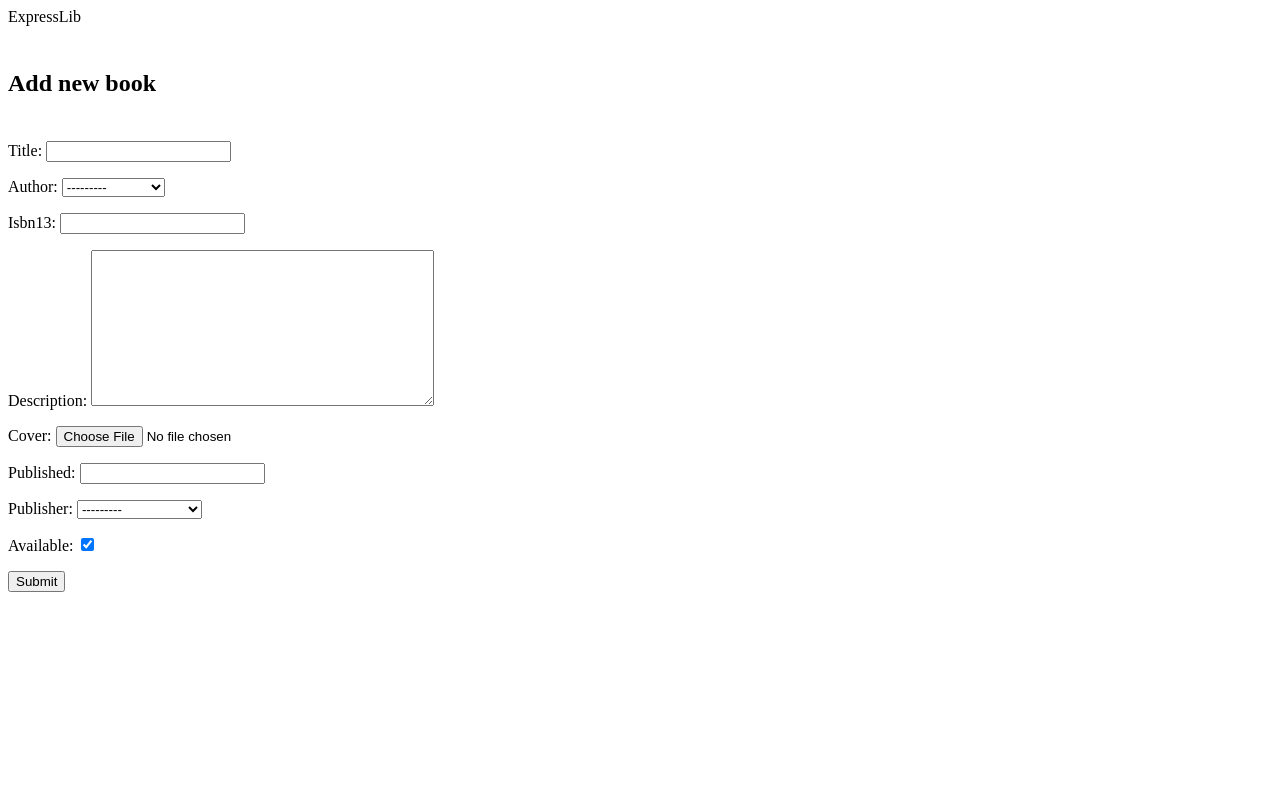
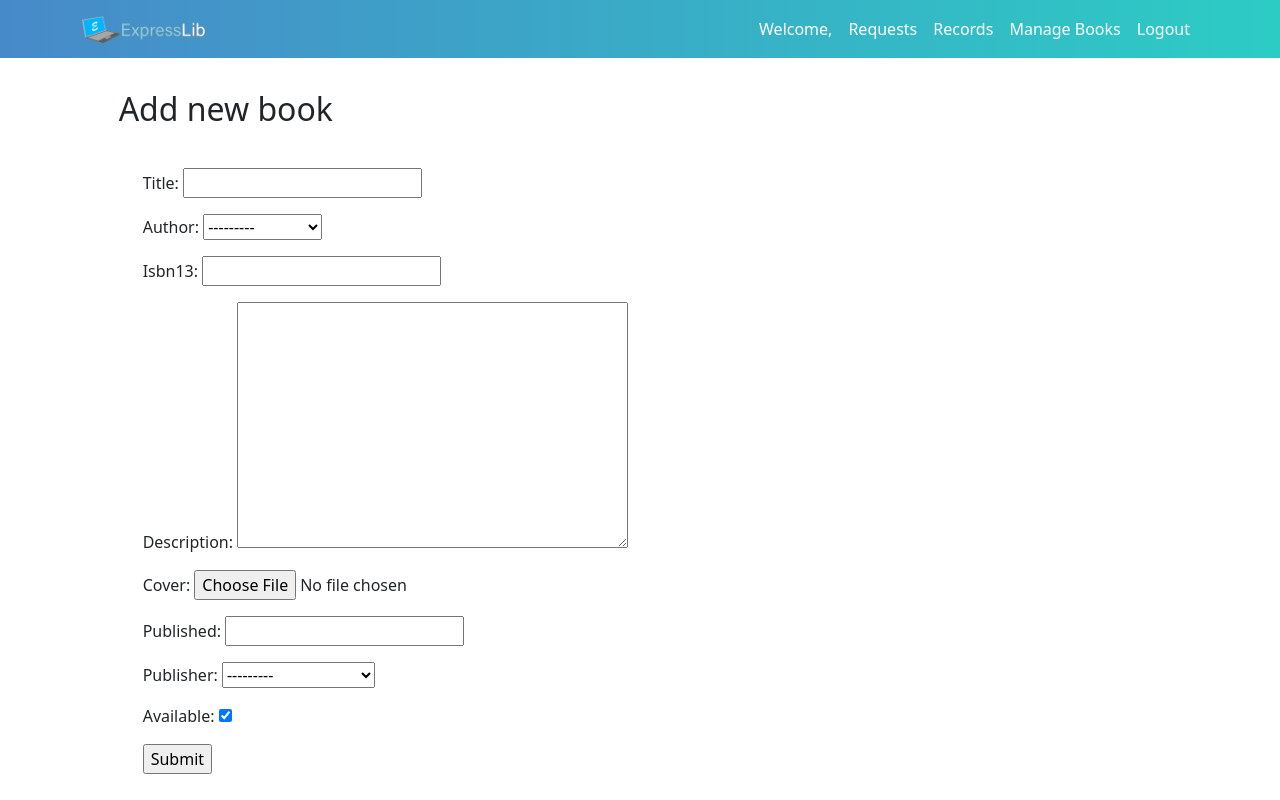
Before and after one commit to ajmdz/expresslib, a Django app: page /add/book/ in a window 1280 px wide. Run offline with Django 4.2, Linux system fonts and the light colour scheme; tables that the repository leaves empty hold one stand-in row (values such as "Sample post"); some libraries are stand-ins or nearby versions.

Commit message:
feat: (admin main) apply template design theme

```diff
--- a/templates/admin-main.html
+++ b/templates/admin-main.html
@@ -6,18 +6,11 @@
     <meta http-equiv="X-UA-Compatible" content="IE=edge">
     <meta name="viewport" content="width=device-width, initial-scale=1.0">
 
-    <link rel="stylesheet" type="text/css" href="{% static 'styles/main.css' %}"
+    <link href="https://cdn.jsdelivr.net/npm/bootstrap@5.1.3/dist/css/bootstrap.min.css" rel="stylesheet" integrity="sha384-1BmE4kWBq78iYhFldvKuhfTAU6auU8tT94WrHftjDbrCEXSU1oBoqyl2QvZ6jIW3" crossorigin="anonymous">
 
-    <title>ExpressLib</title>
-    <style>
-        {% comment %} table, tr, th, td {
-            border: 1px solid black;
-        } {% endcomment %}
-        th, td {
-            padding-left: 10px;
-            padding-right: 10px;
-        }
-    </style>
+    <link rel="stylesheet" type="text/css" href="{% static 'styles/navbar.css' %}">
+    <link rel="stylesheet" type="text/css" href="{% static 'styles/admin-main.css' %}">
+    <title>ExpressLib - Admin Dashboard</title>
 </head>
 <body>
     {% include 'admin-navbar.html' %}
@@ -25,5 +18,9 @@
     {% block content %}
 
     {% endblock content %}
+
+    <script src="https://code.jquery.com/jquery-3.2.1.slim.min.js" integrity="sha384-KJ3o2DKtIkvYIK3UENzmM7KCkRr/rE9/Qpg6aAZGJwFDMVNA/GpGFF93hXpG5KkN" crossorigin="anonymous"></script>
+    <script src="https://cdn.jsdelivr.net/npm/popper.js@1.12.9/dist/umd/popper.min.js" integrity="sha384-ApNbgh9B+Y1QKtv3Rn7W3mgPxhU9K/ScQsAP7hUibX39j7fakFPskvXusvfa0b4Q" crossorigin="anonymous"></script>
+    <script src="https://cdn.jsdelivr.net/npm/bootstrap@4.0.0/dist/js/bootstrap.min.js" integrity="sha384-JZR6Spejh4U02d8jOt6vLEHfe/JQGiRRSQQxSfFWpi1MquVdAyjUar5+76PVCmYl" crossorigin="anonymous"></script>
 </body>
 </html>
--- a/templates/admin-navbar.html
+++ b/templates/admin-navbar.html
@@ -0,0 +1,24 @@
+{% load static %}
+
+<nav class="navbar navbar-dark navbar-expand-lg">
+    <div class="container">
+
+        <a class="navbar-brand" href="{% url 'records:borrow-requests' %}">
+          <img src="{% static 'images/logo.png' %}" alt="" height="30">
+        </a>
+
+        <button class="navbar-toggler navbar-dark" type="button" data-toggle="collapse" data-target="#navbarNav" aria-controls="navbarNav" aria-expanded="false" aria-label="Toggle navigation">
+            <span class="navbar-toggler-icon"></span>
+        </button>
+
+        <div class="collapse navbar-collapse" id="navbarNav">
+            <div class="navbar-nav">
+                <a class="nav-link disabled">Welcome, {{request.user.username}}</a>
+                <a class="nav-link" href="{% url 'records:borrow-requests' %}">Requests</a>
+                <a class="nav-link" href="{% url 'records:records' %}">Records</a>
+                <a class="nav-link" href="{% url 'library:manage-books' %}">Manage Books</a>
+                <a class="nav-link" href="{% url 'library:logout' %}">Logout</a>
+            </div>
+        </div>
+    </div>
+</nav>
```
